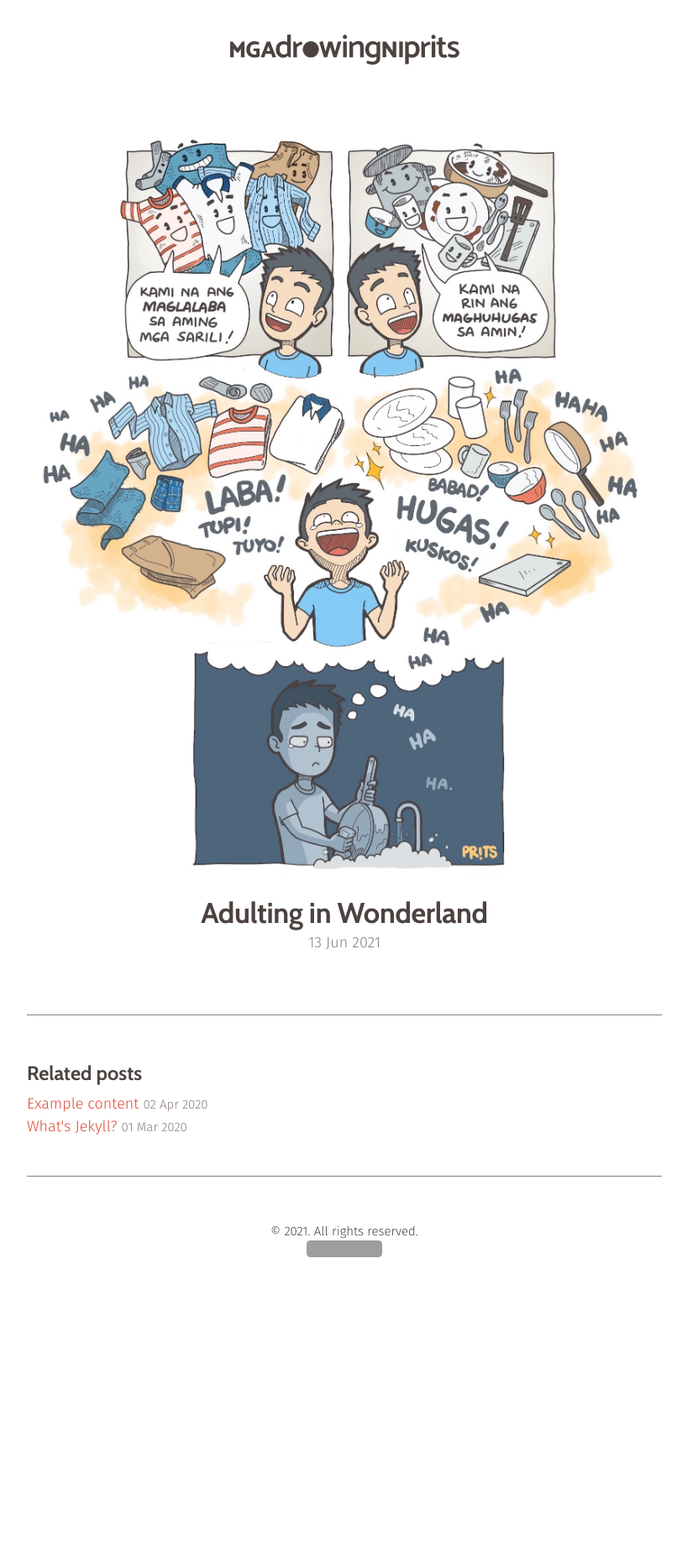
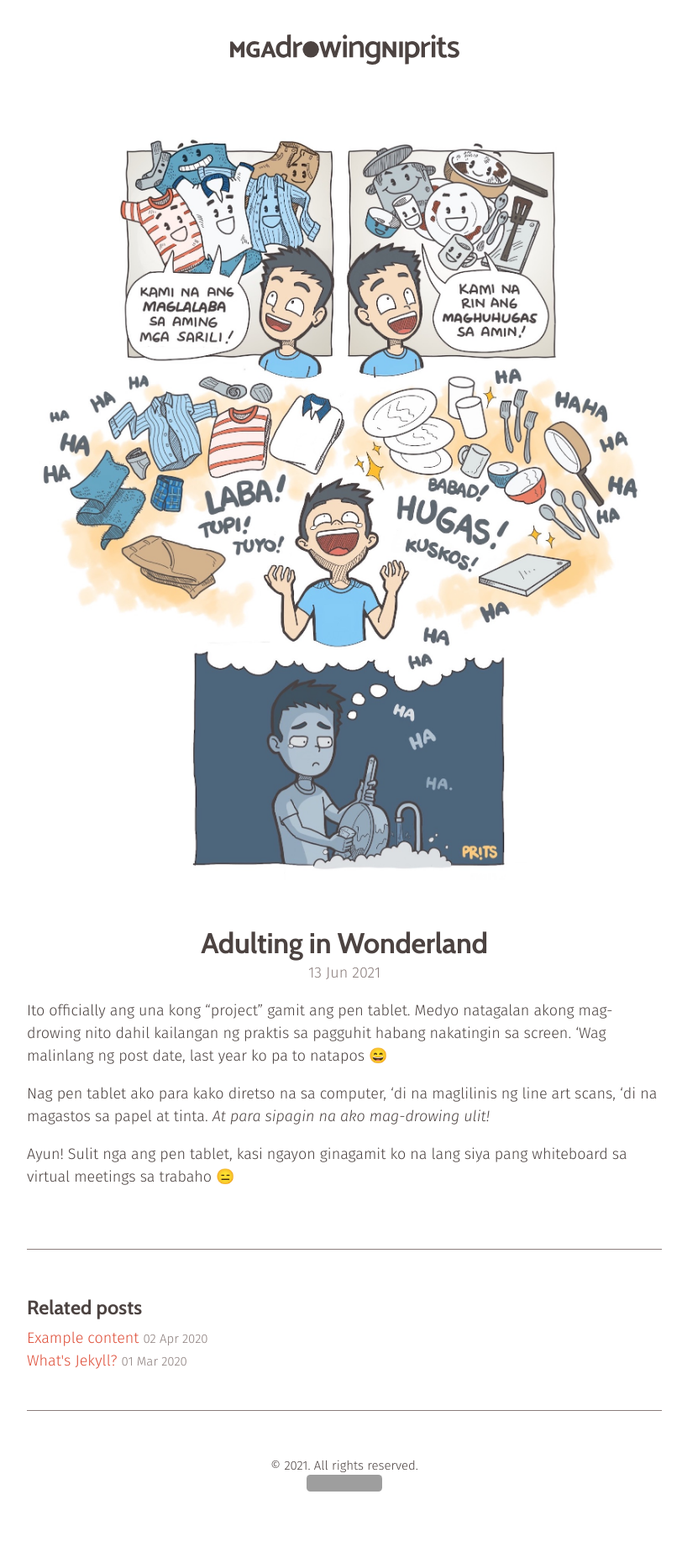
Before and after one commit to frytzrazal/mga-drowing-ni-prits, a Jekyll site: the page built from _posts/2021-06-13-adulting-in-wonderland.md, in a window 1280 px wide. Shown: the whole page at 84% size, without its empty margins (230-1042 px from the left). Built offline with Jekyll 4.4.1, drawn with Linux system fonts in a browser that asks for light colours; before the commit the page ends 1569 px from its top, so only the background shows below that; grey boxes are pictures that could not be loaded.

Commit message:
Show image above title if post has image

```diff
--- a/_layouts/post.html
+++ b/_layouts/post.html
@@ -3,9 +3,12 @@
 ---
 
 <article class="post">
-  {{ content }}
+  {% if page.image %}
+    <img class="post-image" src="{{ page.image }}"/>
+  {% endif %}
   <h1 class="post-title">{{ page.title }}</h1>
   <time datetime="{{ page.date | date_to_xmlschema }}" class="post-date">{{ page.date | date_to_string }}</time>
+  {{ content }}
 </article>
 
 {% if site.related_posts != empty %}
--- a/_posts/2021-06-13-adulting-in-wonderland.md
+++ b/_posts/2021-06-13-adulting-in-wonderland.md
@@ -5,4 +5,8 @@
 description: Minsan sana buhay na lang sila
 ---
 
-![Adulting in Wonderland]({{ page.image | relative_url }})
+Ito officially ang una kong "project" gamit ang pen tablet. Medyo natagalan akong mag-drowing nito dahil kailangan ng praktis sa pagguhit habang nakatingin sa screen. 'Wag malinlang ng post date, last year ko pa to natapos 😄
+
+Nag pen tablet ako para kako diretso na sa computer, 'di na maglilinis ng line art scans, 'di na magastos sa papel at tinta. _At para sipagin na ako mag-drowing ulit!_
+
+Ayun! Sulit nga ang pen tablet, kasi ngayon ginagamit ko na lang siya pang whiteboard sa virtual meetings sa trabaho 😑
--- a/_sass/_posts.scss
+++ b/_sass/_posts.scss
@@ -10,6 +10,10 @@
   li + li {
     margin-top: .25rem;
   }
+}
+
+.post-image {
+  margin-bottom: var(--spacer-3);
 }
 
 // Blog post or page title
```
Also changed, not shown: index.html (+5 -3 lines).
